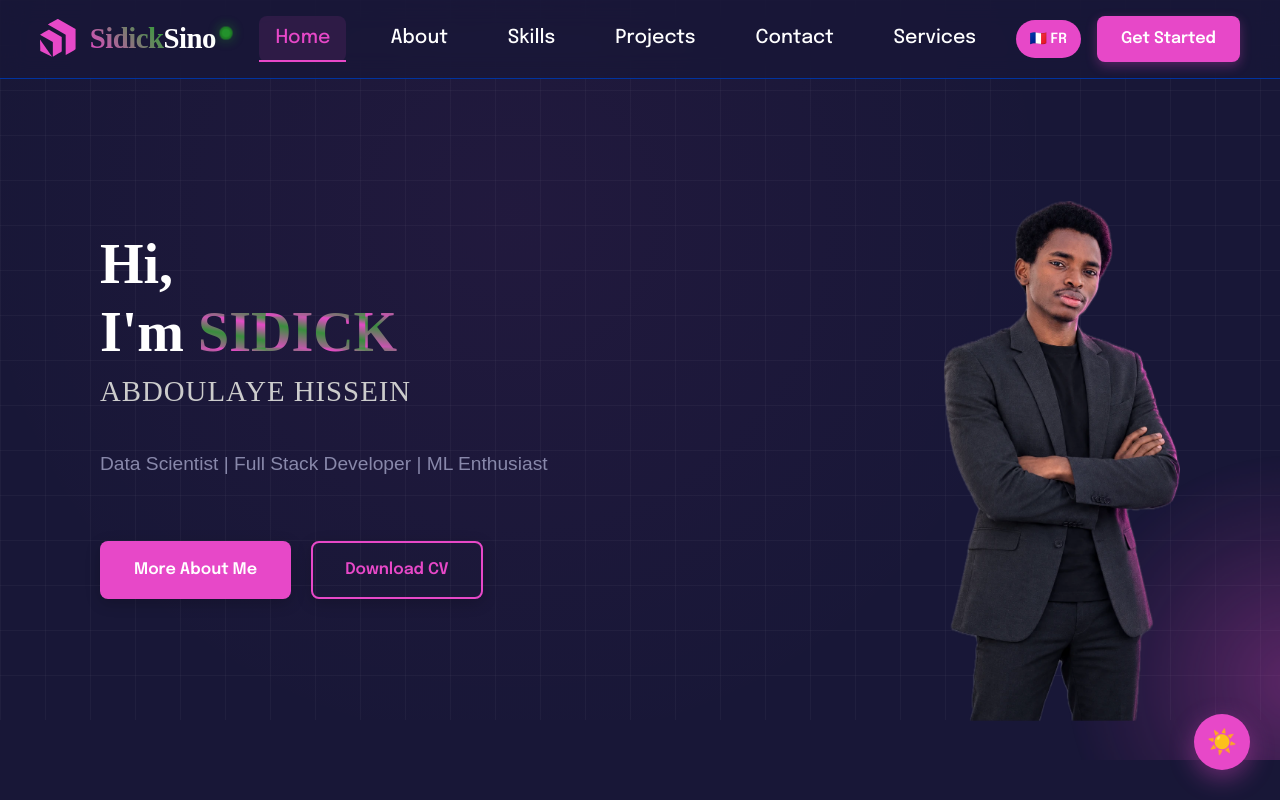
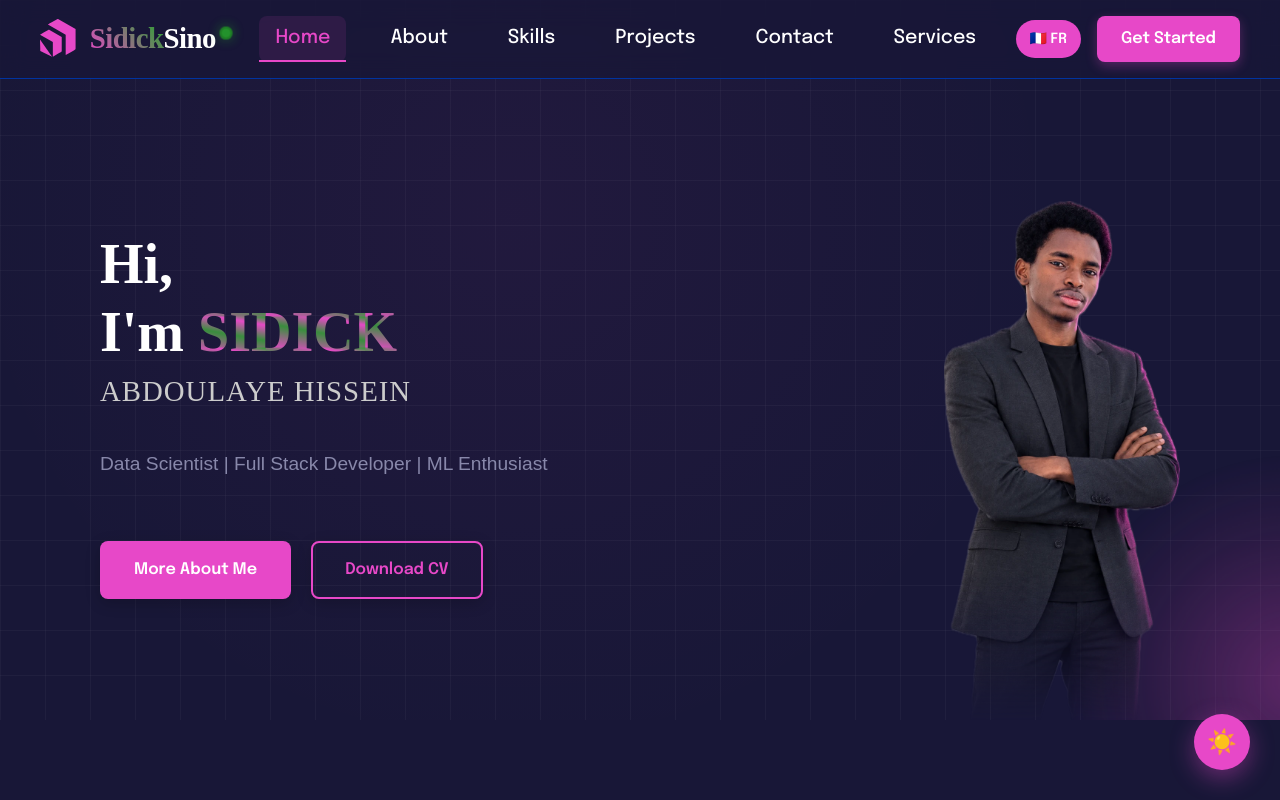
Before and after one commit to sidicksino/SidickPortfolio, a React (Vite) app: page / in a window 1280 px wide. Shown: the top 800 px of the page. Built offline with nearby package versions, Linux system fonts and the light colour scheme; a web font is replaced by a local one.

Commit message:
Align hero figure with grid bottom using CSS masking and anchored background positioning

```diff
--- a/src/components/hero/Hero.css
+++ b/src/components/hero/Hero.css
@@ -58,7 +58,9 @@
   opacity: 0;
   transform: translateY(40px);
   transition: all 0.9s cubic-bezier(0.16, 1, 0.3, 1);
-  margin-bottom: 40px;
+  /* No bottom margin: it exposed a 40px band of bare body background between
+     the grid's bottom edge and the About section, reading as an extra stripe
+     under the figure. About brings its own top padding. */
 }
 
 .hero.animate {
@@ -224,6 +226,14 @@
   max-height: calc(100vh - 280px);
   /* Lets the figure sit on the section's baseline instead of floating */
   margin-bottom: -1px;
+  /* The source photo is cropped mid-shin. A long fade from ~72% down lets the
+     background grid read *through* the legs, so the figure looks like it
+     recedes behind the rectangles rather than being chopped off. The gradient
+     reaches zero at exactly 100% — the element's bottom, which is also the
+     hero's bottom and where the grid stops — so he dissolves right on that
+     seam instead of a few px above it. */
+  -webkit-mask-image: linear-gradient(to bottom, #000 72%, transparent 100%);
+  mask-image: linear-gradient(to bottom, #000 72%, transparent 100%);
   transition: transform 0.5s ease;
 }
 
@@ -417,6 +427,11 @@
     linear-gradient(90deg, rgba(255, 255, 255, 0.08) 1px, transparent 1px);
   background-size: 45px 45px;
   /* taille des carreaux */
+  /* Anchor the grid to the bottom so a full cell completes on the hero's
+     bottom edge — the figure's base then lands on a real grid line instead
+     of part-way through a row. Any partial row falls at the top, behind
+     the navbar. */
+  background-position: left bottom;
   opacity: 0.45;
   /* légère visibilité */
 }
```
Also changed, not shown: 1 other file (tests, documents, lock files or other folders).
